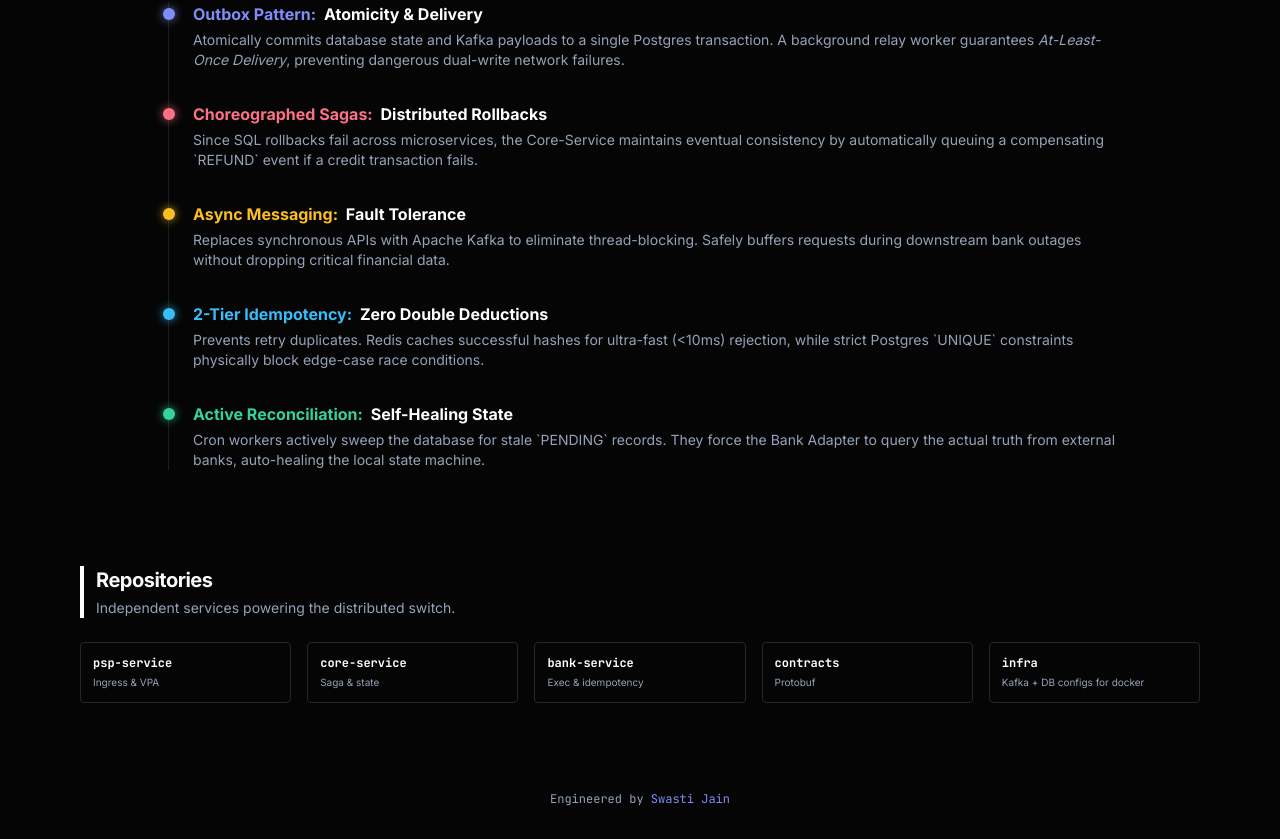
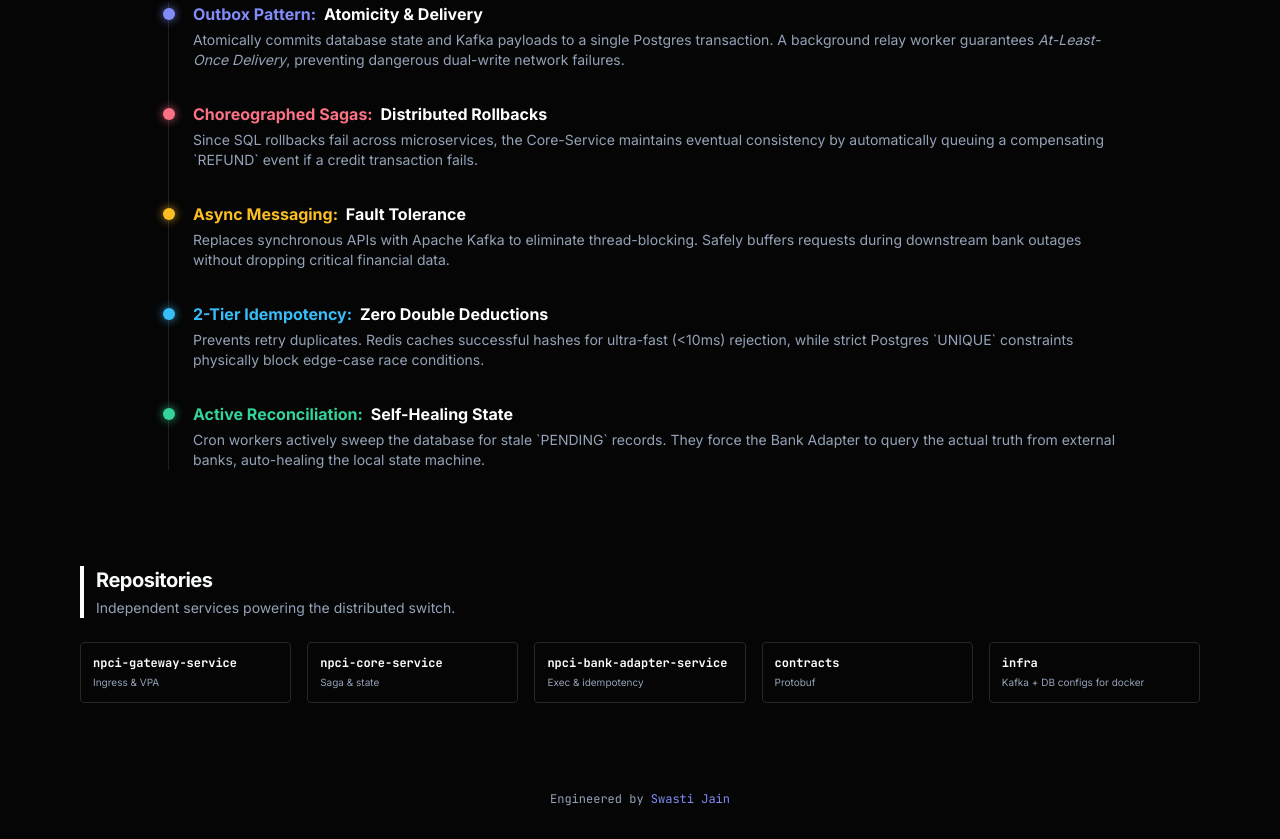
Before and after one commit to swastiijain24/NPCI-Switch-architecture, a plain HTML site: page index.html in a window 1280 px wide. Shown: the part 2154-2993 px from the top of the page. Drawn offline with nearby package versions, Linux system fonts and the light colour scheme.

Commit message:
repo names

```diff
--- a/index.html
+++ b/index.html
@@ -305,7 +305,7 @@
                 <a href="https://github.com/swastiijain24/psp-service"
                     class="group block p-3 border border-borderMain rounded hover:border-primary transition">
                     <h3 class="text-xs font-bold text-white font-mono mb-1 group-hover:text-primary transition">
-                        psp-service
+                        npci-gateway-service
                     </h3>
                     <p class="text-[10px] text-textMuted">Ingress & VPA</p>
                 </a>
@@ -313,7 +313,7 @@
                 <a href="https://github.com/swastiijain24/core-service"
                     class="group block p-3 border border-borderMain rounded hover:border-primary transition">
                     <h3 class="text-xs font-bold text-white font-mono mb-1 group-hover:text-primary transition">
-                        core-service
+                       npci-core-service
                     </h3>
                     <p class="text-[10px] text-textMuted">Saga & state</p>
                 </a>
@@ -321,7 +321,7 @@
                 <a href="https://github.com/swastiijain24/bank-service"
                     class="group block p-3 border border-borderMain rounded hover:border-primary transition">
                     <h3 class="text-xs font-bold text-white font-mono mb-1 group-hover:text-primary transition">
-                        bank-service
+                        npci-bank-adapter-service
                     </h3>
                     <p class="text-[10px] text-textMuted">Exec & idempotency</p>
                 </a>
```
